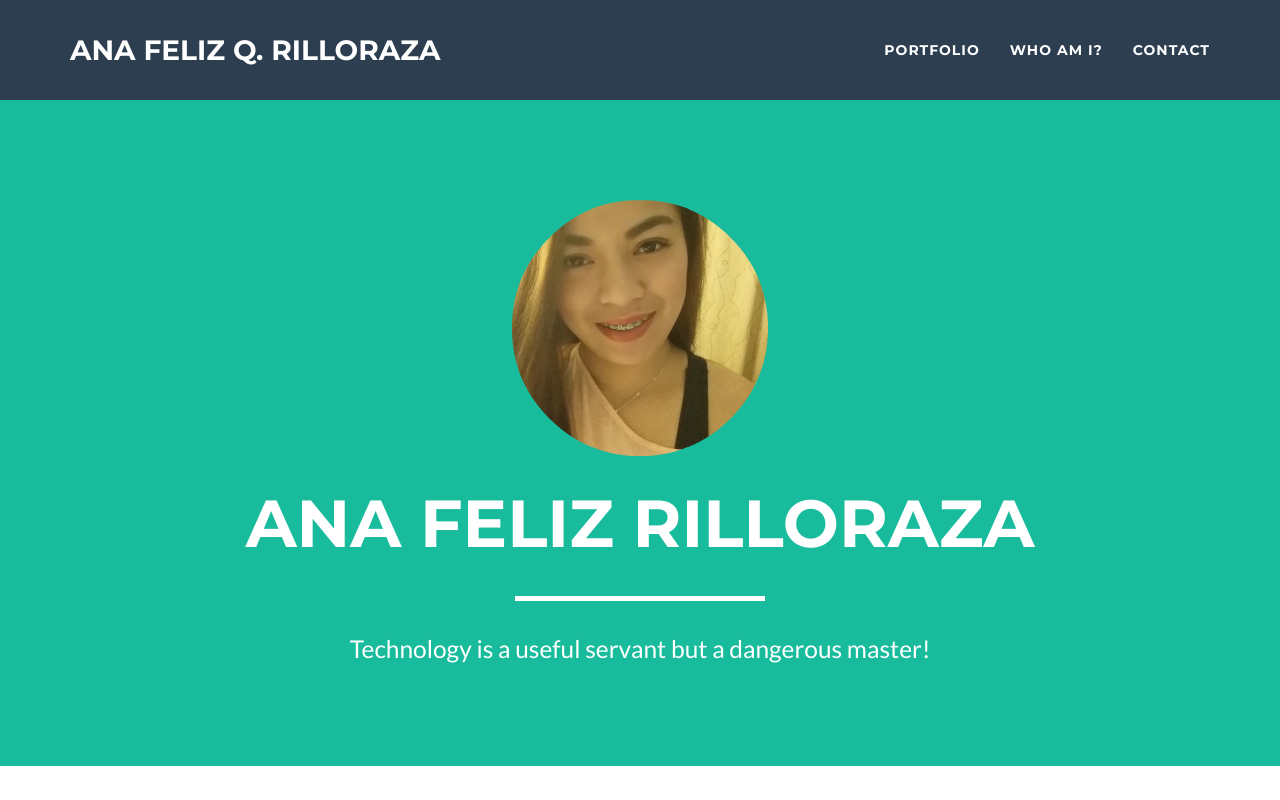
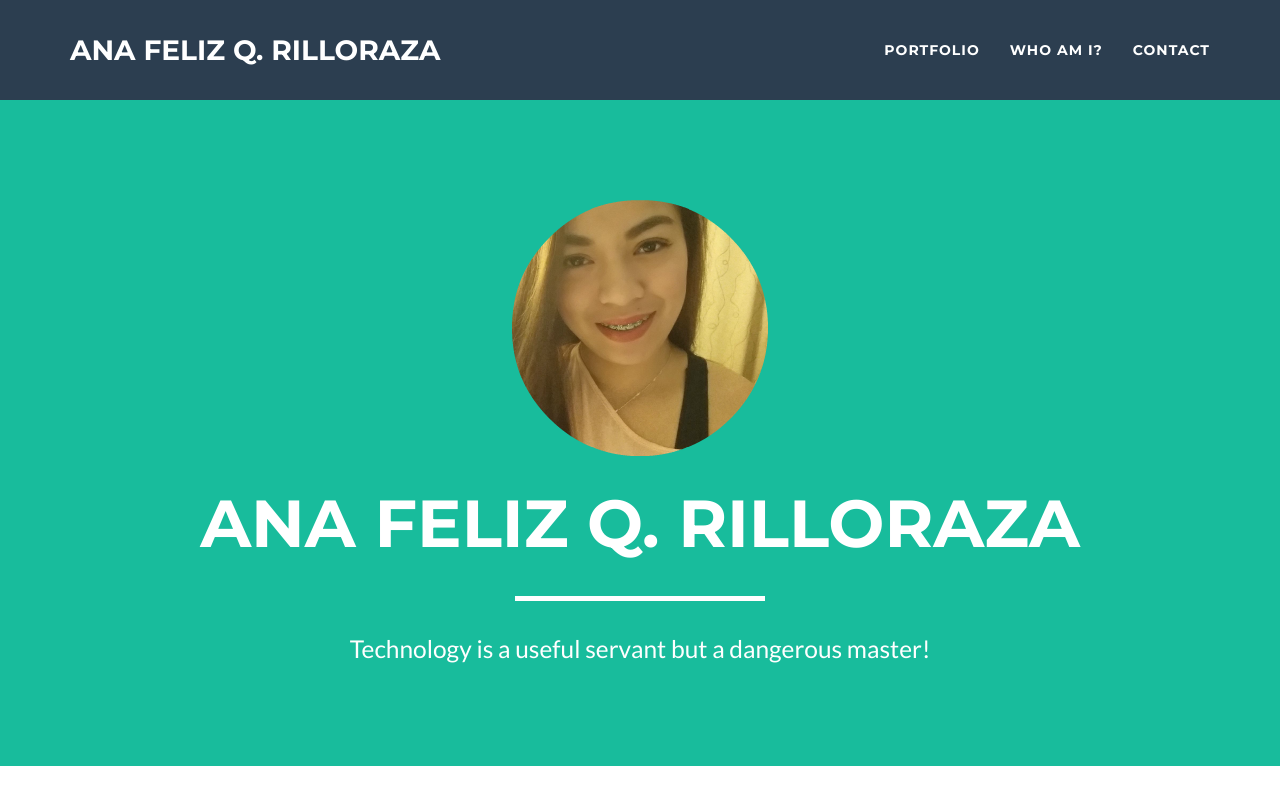
Before and after one commit to AnaRilloraza/AnaRilloraza, a website: page index.html in a window 1280 px wide. Shown: the top 800 px of the page. Drawn offline with nearby package versions, Linux system fonts and the light colour scheme.

Commit message:
Update index.html

```diff
--- a/index.html
+++ b/index.html
@@ -73,7 +73,7 @@
                 <div class="col-lg-12">
                     <img class="img-responsive" src="img/profile.png" alt="">
                     <div class="intro-text">
-                        <span class="name">Ana Feliz Rilloraza</span>
+                        <span class="name">Ana Feliz Q. Rilloraza</span>
                         <hr class="star-light">
                         <span class="skills">Technology is a useful servant but a dangerous master!</span>
                     </div>
```
